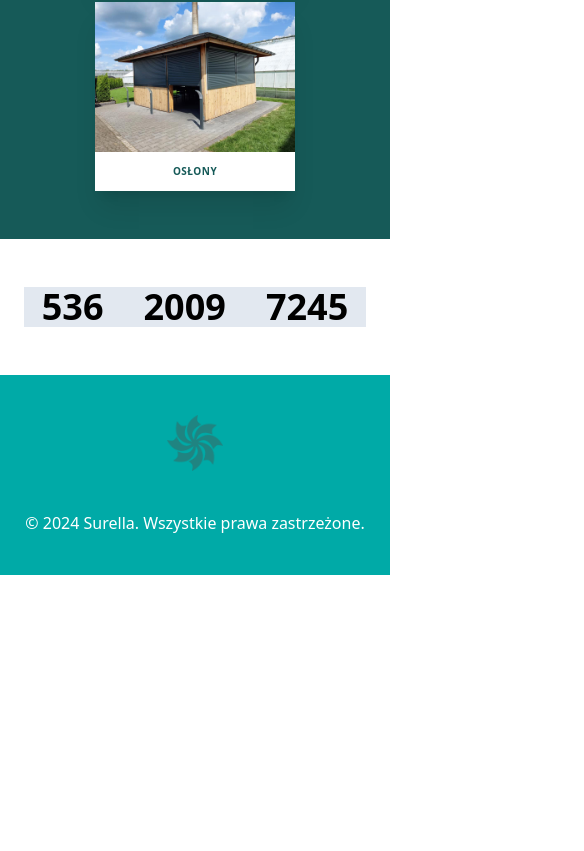
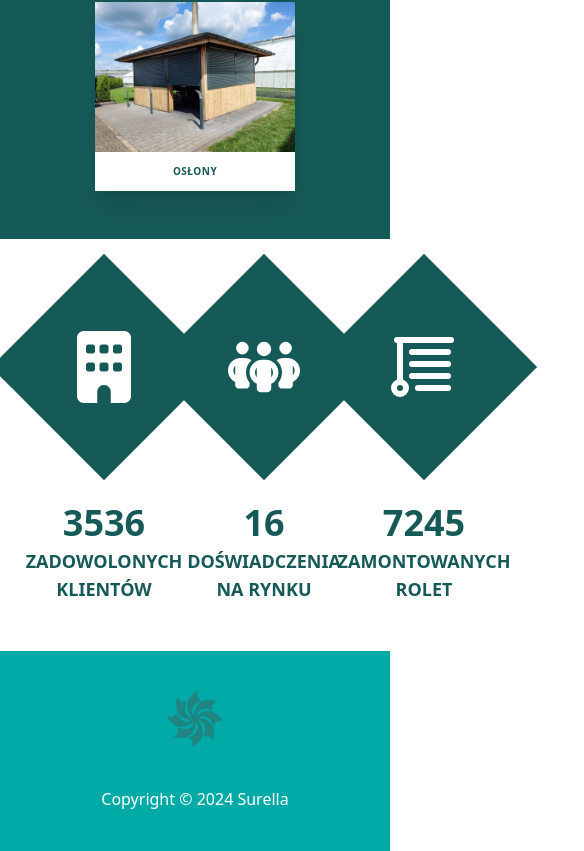
Before and after one commit to Hosuqa/Surella, a React (Vite) app: page / in a window 390 px wide. Shown: the part 2915-3766 px from the top of the page, 584 px wide, since content can reach past the window. Before the commit the page ends 3490 px from the top, so only its background shows below. Built offline with nearby package versions, Linux system fonts and the light colour scheme; a web font is replaced by a local one.

Commit message:
[ADD] - Counter without responsive

```diff
--- a/src/components/global/Footer.tsx
+++ b/src/components/global/Footer.tsx
@@ -6,7 +6,7 @@ const Footer = () => {
         <>
             <footer className='bg-surella-500 h-full w-full flex flex-col items-center' >
                 <img src={surella} alt="logo" className="w-14 h-14 m-10 object-contain" />
-                <p className='text-white mb-10'>&copy; {new Date().getFullYear()} Surella. Wszystkie prawa zastrzeżone.</p>
+                <p className='text-white mb-10'>Copyright &copy; {new Date().getFullYear()} Surella</p>
             </footer>
         </>
     );
--- a/src/components/sections/Counter.tsx
+++ b/src/components/sections/Counter.tsx
@@ -20,7 +20,7 @@ const Counter = () => {
 
   useEffect(() => {
     if (inView) {
-      const targetValues = [536, 2009, 7245];
+      const targetValues = [3536, 16, 7245];
       counts.forEach((count, index) => {
         animate(count, targetValues[index], {
           duration: 3.5,
@@ -30,14 +30,32 @@ const Counter = () => {
     }
   }, [inView, counts]);
 
+  const items = [
+    { icon: <FaBuilding />, text: "Zadowolonych klientów" },
+    { icon: <FaPeopleGroup />, text: "Doświadczenia na rynku" },
+    { icon: <LuBlinds />, text: "Zamontowanych rolet" },
+  ];
+
   return (
     <XlWrapper vertical>
-      <div className="w-full h-full bg-slate-200 flex items-center justify-center">
-        <motion.div ref={ref} className="flex gap-10 ">
-          {roundedCounts.map((rounded, index) => (
-            <motion.h1 key={index} className="text-4xl font-bold flex justify-center">{rounded}</motion.h1>
-          ))}
-        </motion.div>
+      <div ref={ref} className="w-full h-full flex justify-around">
+        {roundedCounts.map((rounded, index) => (
+          <div className="flex flex-col items-center" key={index}>
+            <div className="w-40 h-40 bg-surella-700 aspect-square flex items-center justify-center rotate-45">
+              <div className="-rotate-45 text-white w-full h-full flex items-center justify-center text-7xl">
+                {items[index].icon}
+              </div>
+            </div>
+            <div className=" w-32 flex flex-col justify-center items-center h-full mt-14">
+              <motion.h1 className="text-4xl font-bold flex justify-center text-surella-700">
+                {rounded}
+              </motion.h1>
+              <p className="text-surella-700 text-center text-wrap mt-1 uppercase text-lg font-semibold">
+                {items[index].text}
+              </p>
+            </div>
+          </div>
+        ))}
       </div>
     </XlWrapper>
   );
```
